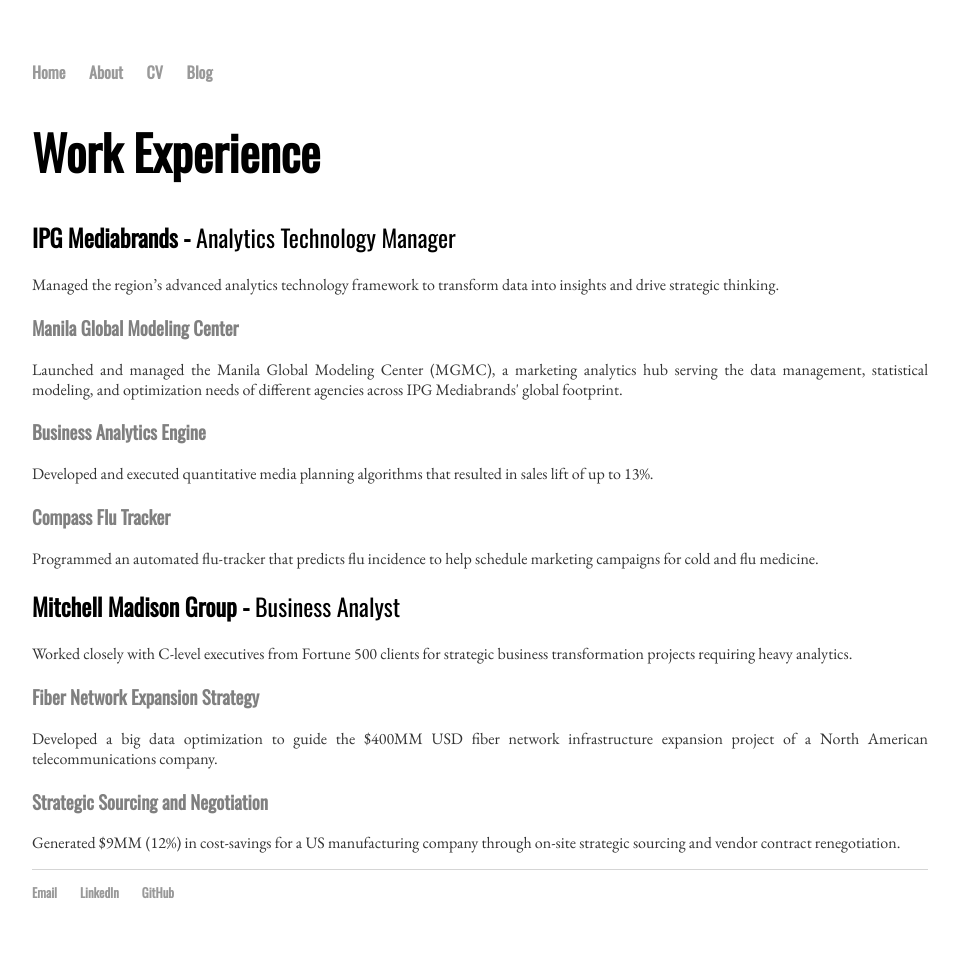
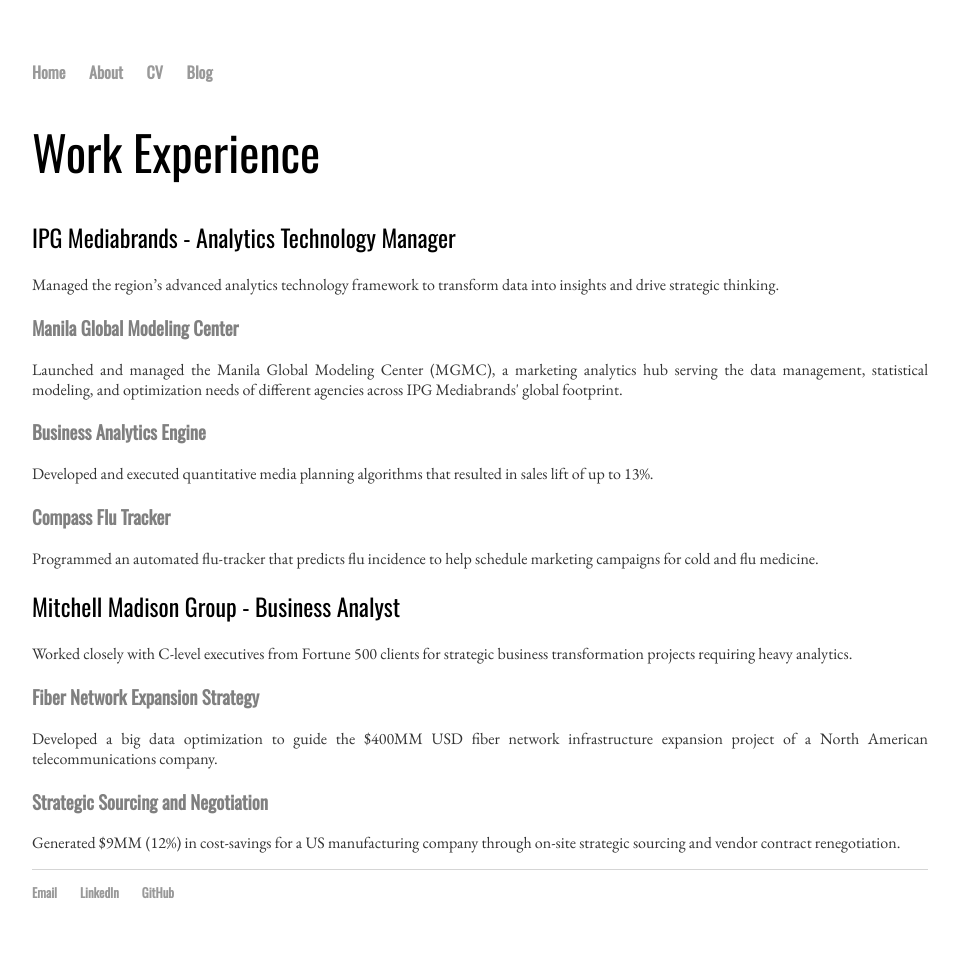
Before and after one commit to victorangeloblancada/victorangeloblancada.github.io-jekyll, a Jekyll site: the page built from cv/index.html, in a window 1280 px wide. Shown: the whole page, without its empty margins (160-1118 px from the left). Built offline with Jekyll 4.4.1, drawn with Linux system fonts in a browser that asks for light colours.

Commit message:
Update main.css

```diff
--- a/css/main.css
+++ b/css/main.css
@@ -26,19 +26,20 @@
 h1 {
     font-size: 3em;
     color: 	#000000;
+    font-weight: 400;
 }
 h2 {
     /*
     font-size: 2.75em;
     */
     color: #000000;
-    font-weight: light;
+    font-weight: 100;
 }
 h3 {
     /*
     font-size: 2.5em;
     */
-    font-weight: bold;
+    font-weight: 700;
     color: #808080;
 }
 h4 {
```
